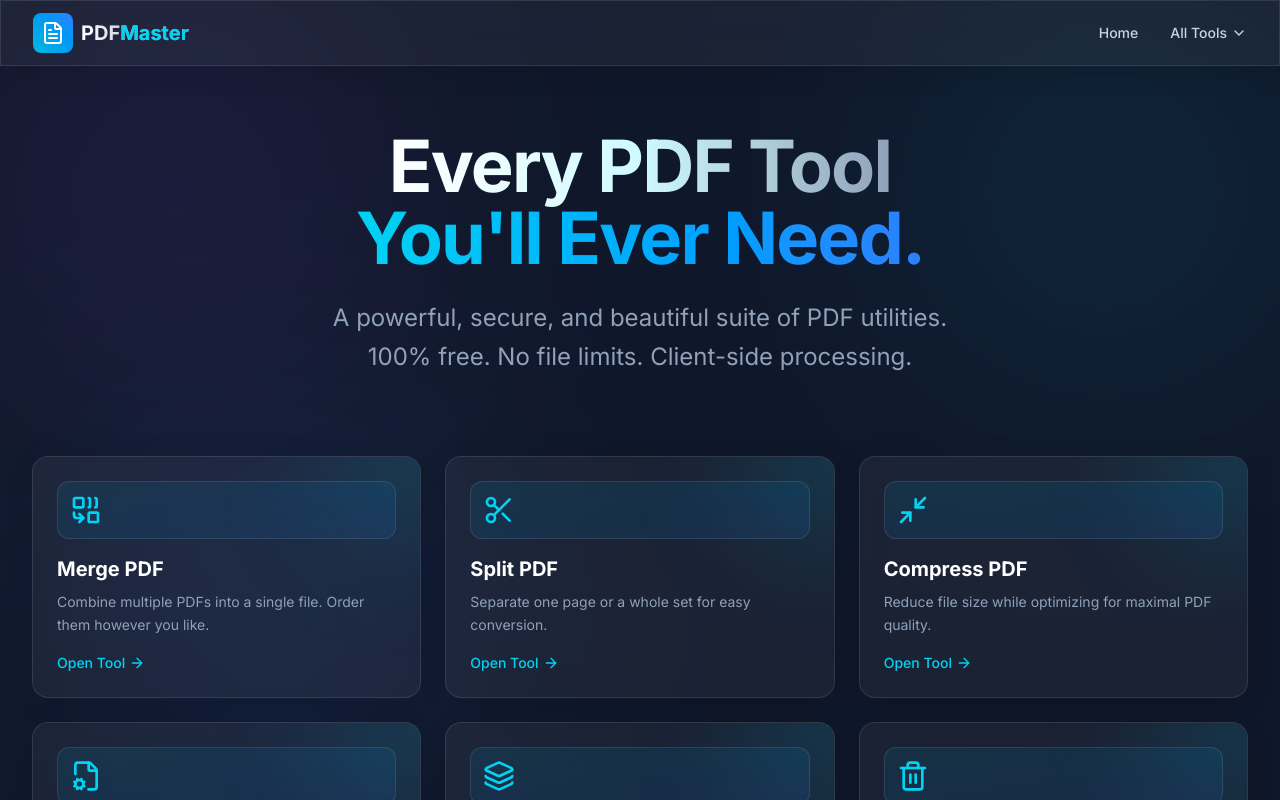
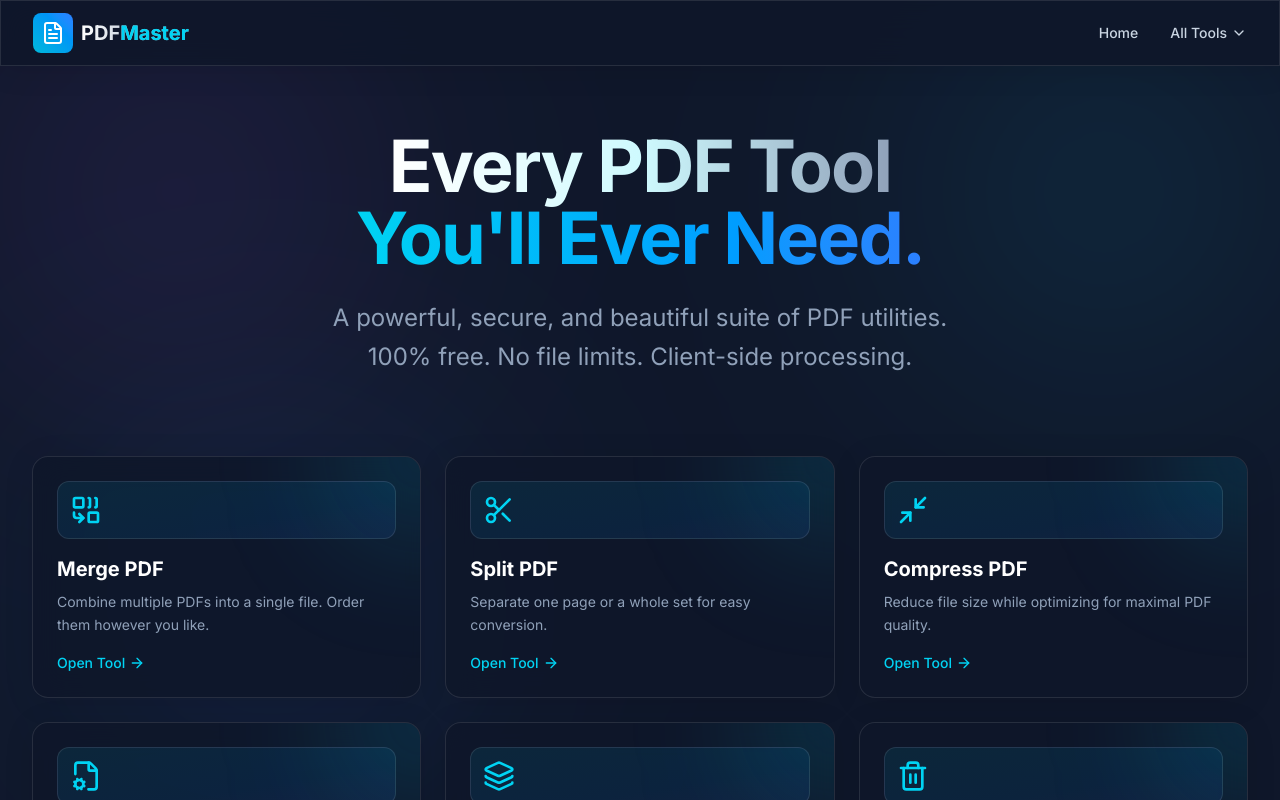
Before and after one commit to ganeshkaity/PdfMaster, a Next.js app: page / in a window 1280 px wide. Shown: the top 800 px of the page. Built offline with nearby package versions, Linux system fonts and the light colour scheme.

Commit message:
Add solid dark background to navbar glass effect

```diff
--- a/app/globals.css
+++ b/app/globals.css
@@ -19,7 +19,7 @@
 
   /* Glassmorphism */
   --glass-border: rgba(255, 255, 255, 0.1);
-  --glass-bg: rgba(255, 255, 255, 0.05);
+  --glass-bg: rgba(15, 23, 42, 0.85);
   --glass-shadow: 0 4px 30px rgba(0, 0, 0, 0.1);
 }
 
```
